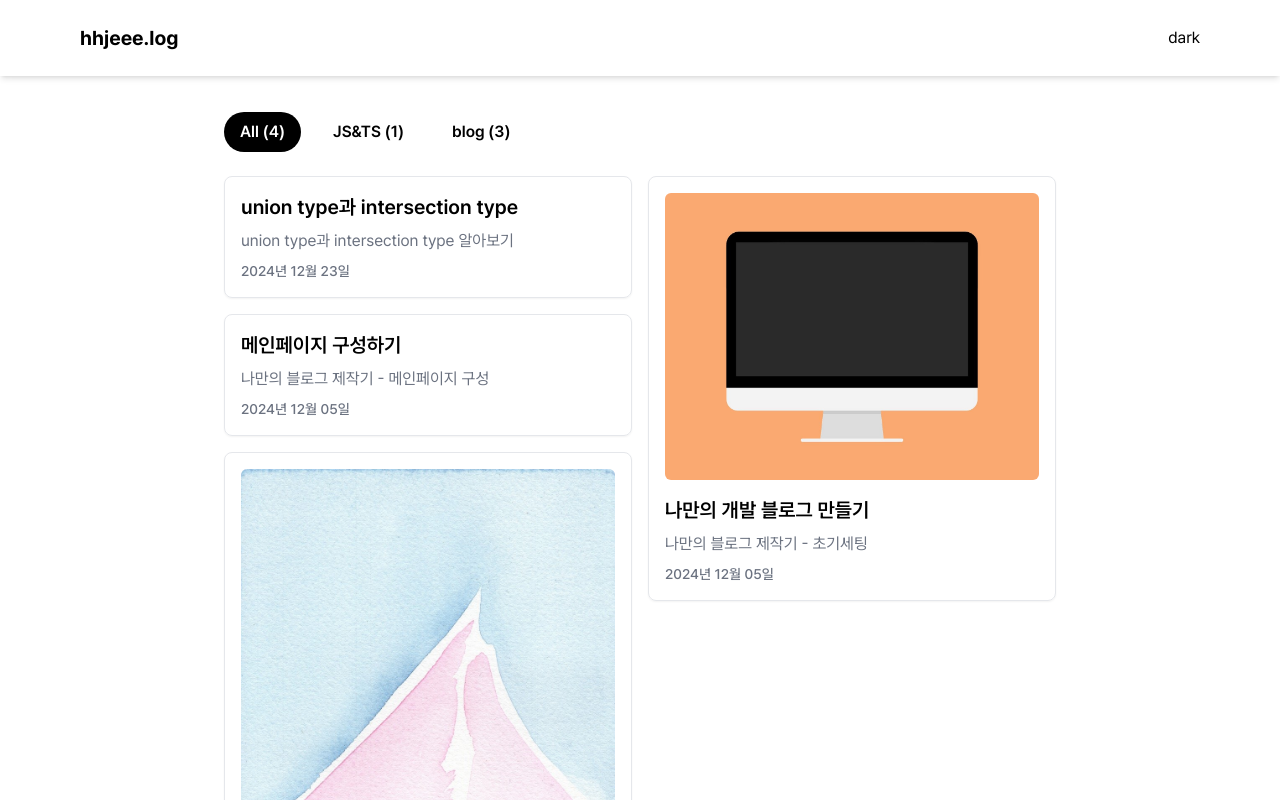
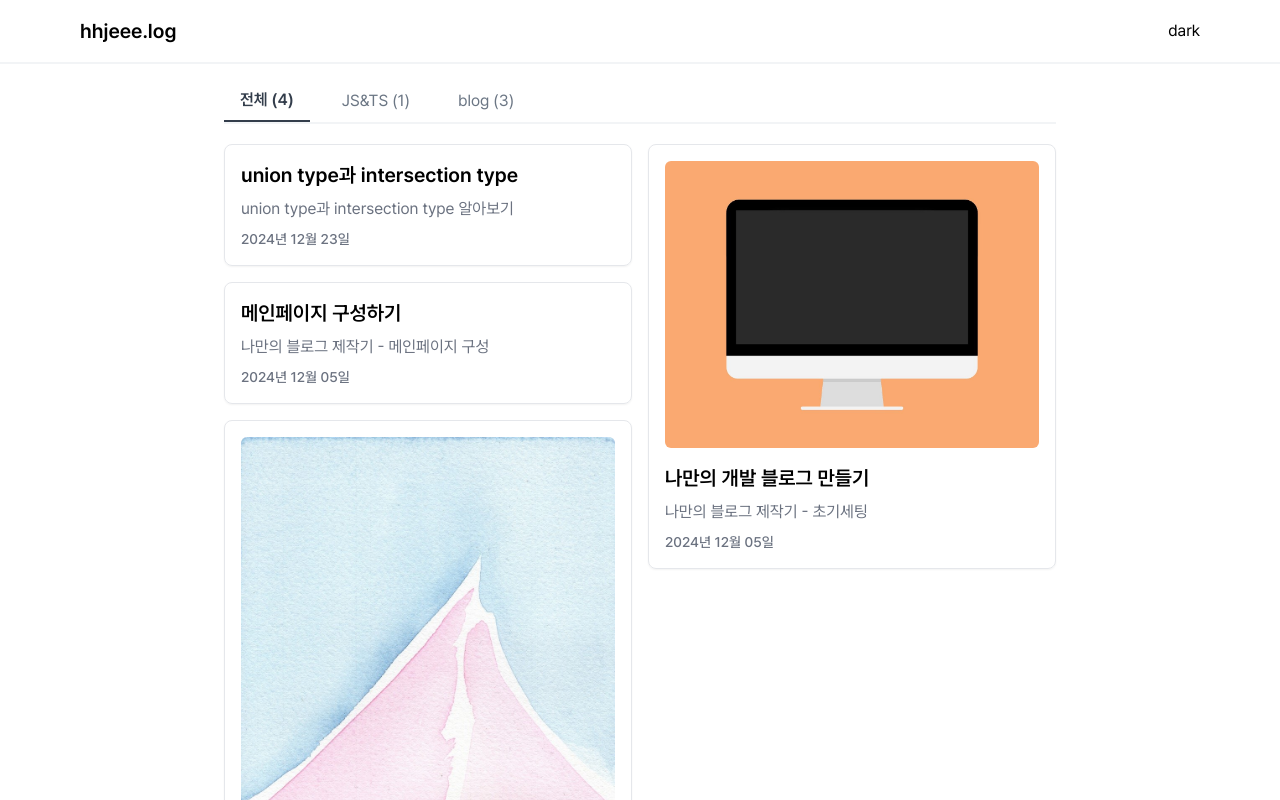
Before and after one commit to hhjeee/hhjeee.log, a Next.js app: page / in a window 1280 px wide. Shown: the top 800 px of the page. Built offline with nearby package versions, Linux system fonts and the light colour scheme.

Commit message:
[design] category bar&header design

```diff
--- a/src/app/layout.tsx
+++ b/src/app/layout.tsx
@@ -4,14 +4,14 @@
 //   description: 'Generated by Next.js',
 // }
 
-import "./globals.css";
-import Header from "@/components/Header";
-import localFont from "next/font/local";
+import './globals.css';
+import Header from '@/components/Header';
+import localFont from 'next/font/local';
 
 const pretendard = localFont({
-  src: "../fonts/PretendardVariable.woff2",
-  display: "swap",
-  variable: "--font-pretendard",
+  src: '../fonts/PretendardVariable.woff2',
+  display: 'swap',
+  variable: '--font-pretendard',
 });
 
 export default function RootLayout({
@@ -23,7 +23,7 @@ export default function RootLayout({
     <html lang="en">
       <body className={pretendard.className}>
         <Header />
-        <div className="pt-[5rem]">{children}</div>
+        <div className="pt-[4rem]">{children}</div>
       </body>
     </html>
   );
--- a/src/app/page.tsx
+++ b/src/app/page.tsx
@@ -1,16 +1,19 @@
-import { getAllPosts } from "@/lib/posts";
-import PostList from "@/components/PostList";
-import { PostData } from "@/types/post";
+import { getAllPosts } from '@/lib/posts';
+import PostList from '@/components/PostList';
+import { PostData } from '@/types/post';
 
 const MainPage = () => {
   const posts: PostData[] = getAllPosts();
-  const categoriesWithCount = posts.reduce((acc, post) => {
-    acc[post.category] = (acc[post.category] || 0) + 1;
-    return acc;
-  }, {} as Record<string, number>);
+  const categoriesWithCount = posts.reduce(
+    (acc, post) => {
+      acc[post.category] = (acc[post.category] || 0) + 1;
+      return acc;
+    },
+    {} as Record<string, number>
+  );
 
   return (
-    <div className="w-[65%] mx-auto my-[2rem]">
+    <div className="w-[65%] mx-auto mb-[2rem]">
       <PostList posts={posts} categoriesWithCount={categoriesWithCount} />
     </div>
   );
--- a/src/components/Header.tsx
+++ b/src/components/Header.tsx
@@ -1,10 +1,10 @@
-import Link from "next/link";
+import Link from 'next/link';
 
 const Header = () => {
   return (
-    <div className="fixed bg-white w-full py-[1.5rem] px-[5rem] shadow-md flex items-center justify-between">
+    <div className="fixed bg-white w-full h-[4rem] px-[5rem] border-b-2 border-[#f2f4f6] flex items-center justify-between">
       <Link href="/">
-        <div className="text-xl font-bold text-gradient">hhjeee.log</div>
+        <div className="text-xl font-semibold text-gradient">hhjeee.log</div>
       </Link>
       <div>dark</div> {/* TODO icon 변경, 다크모드 기능 추가 */}
     </div>
--- a/src/components/PostList.tsx
+++ b/src/components/PostList.tsx
@@ -1,13 +1,19 @@
-"use client";
+'use client';
 
-import { useState } from "react";
-import Link from "next/link";
-import { PostData } from "@/types/post";
-import dayjs from "dayjs";
-import Image from "next/image";
-import CategoryBar from "./categoryBar";
+import { useState } from 'react';
+import Link from 'next/link';
+import { PostData } from '@/types/post';
+import dayjs from 'dayjs';
+import Image from 'next/image';
+import CategoryBar from './categoryBar';
 
-const PostList = ({ posts, categoriesWithCount }: { posts: PostData[]; categoriesWithCount: Record<string, number> }) => {
+const PostList = ({
+  posts,
+  categoriesWithCount,
+}: {
+  posts: PostData[];
+  categoriesWithCount: Record<string, number>;
+}) => {
   const [selectedCategory, setSelectedCategory] = useState<string | null>(null);
 
   const filteredPosts = selectedCategory
@@ -15,17 +21,14 @@ const PostList = ({ posts, categoriesWithCount }: { posts: PostData[]; categorie
     : posts;
 
   return (
-    <div>
-      {/* 카테고리 버튼 */}
+    <div className="flex flex-col">
       <CategoryBar
         categoriesWithCount={categoriesWithCount}
         totalPostsCount={posts.length}
         selectedCategory={selectedCategory}
         setSelectedCategory={setSelectedCategory}
       />
-
-      {/* 게시물 리스트 */}
-      <div className="columns-1 sm:columns-2 gap-4">
+      <div className="mt-[5rem] columns-1 sm:columns-2 gap-4">
         {filteredPosts.map((post) => (
           <div key={post.slug}>
             <Link
@@ -46,7 +49,7 @@ const PostList = ({ posts, categoriesWithCount }: { posts: PostData[]; categorie
               <h3 className="font-semibold text-xl">{post.title}</h3>
               <p className="text-gray-500">{post.desc}</p>
               <p className="font-medium m-0 text-sm no-underline text-gray-500">
-                {dayjs(post.date).format("YYYY년 MM월 DD일")}
+                {dayjs(post.date).format('YYYY년 MM월 DD일')}
               </p>
             </Link>
           </div>
--- a/src/components/categoryBar.tsx
+++ b/src/components/categoryBar.tsx
@@ -12,27 +12,31 @@ const CategoryBar = ({
   setSelectedCategory,
 }: CategoryBarProps) => {
   return (
-    <div className="flex space-x-4 mb-6 font-semibold">
+    <div className="fixed bg-[#FFF] z-10 pt-[1rem] mb-[1rem] left-1/2 transform -translate-x-1/2 w-[65%] flex space-x-4 border-b-2 border-[#f2f4f6]">
       <button
         onClick={() => setSelectedCategory(null)}
-        className={`px-4 py-2 rounded-full ${
-            !selectedCategory ? "bg-[#000000] text-white" : "bg-[#FFFFFF]"
+        className={`py-2 px-4 ${
+          !selectedCategory
+            ? 'text-[#333D4B] font-semibold border-b-2 border-[#333D4B]'
+            : 'text-[#6B7684]'
         }`}
       >
-        All ({totalPostsCount})
+        <span className="hover:font-semibold">전체 ({totalPostsCount})</span>
       </button>
       {Object.entries(categoriesWithCount).map(([category, count]) => (
         <button
           key={category}
           onClick={() => setSelectedCategory(category)}
-            className={`px-4 py-2 rounded-full ${
-            selectedCategory === category ? "bg-[#000000] text-white" : "bg-[#FFFFFF]"
+          className={`py-2 px-4 hover:font-semibold ${
+            selectedCategory === category
+              ? 'text-[#333D4B] font-semibold border-b-2 border-[#333D4B]'
+              : 'text-[#6B7684]'
           }`}
         >
           {category} ({count})
         </button>
       ))}
     </div>
- )
-}
+  );
+};
 export default CategoryBar;
```
Lines whose indentation alone changed are shown as unchanged.
